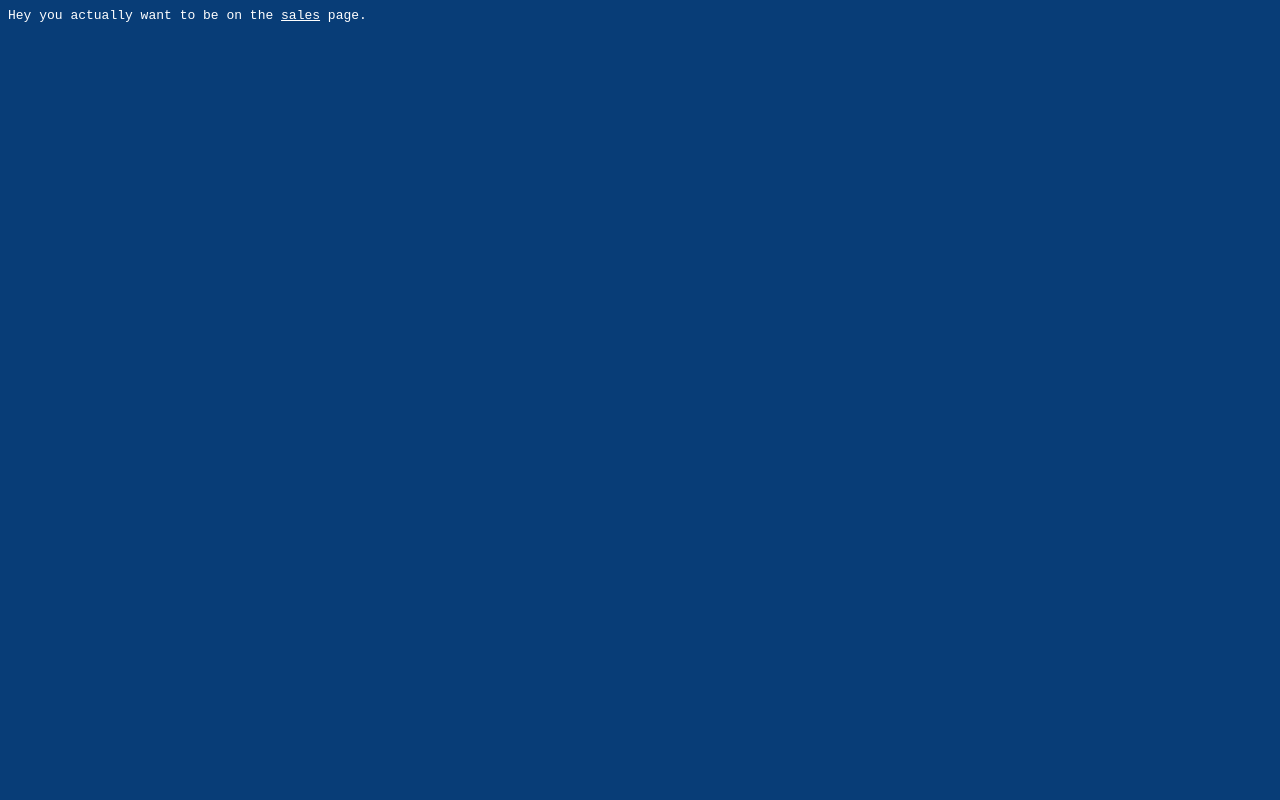
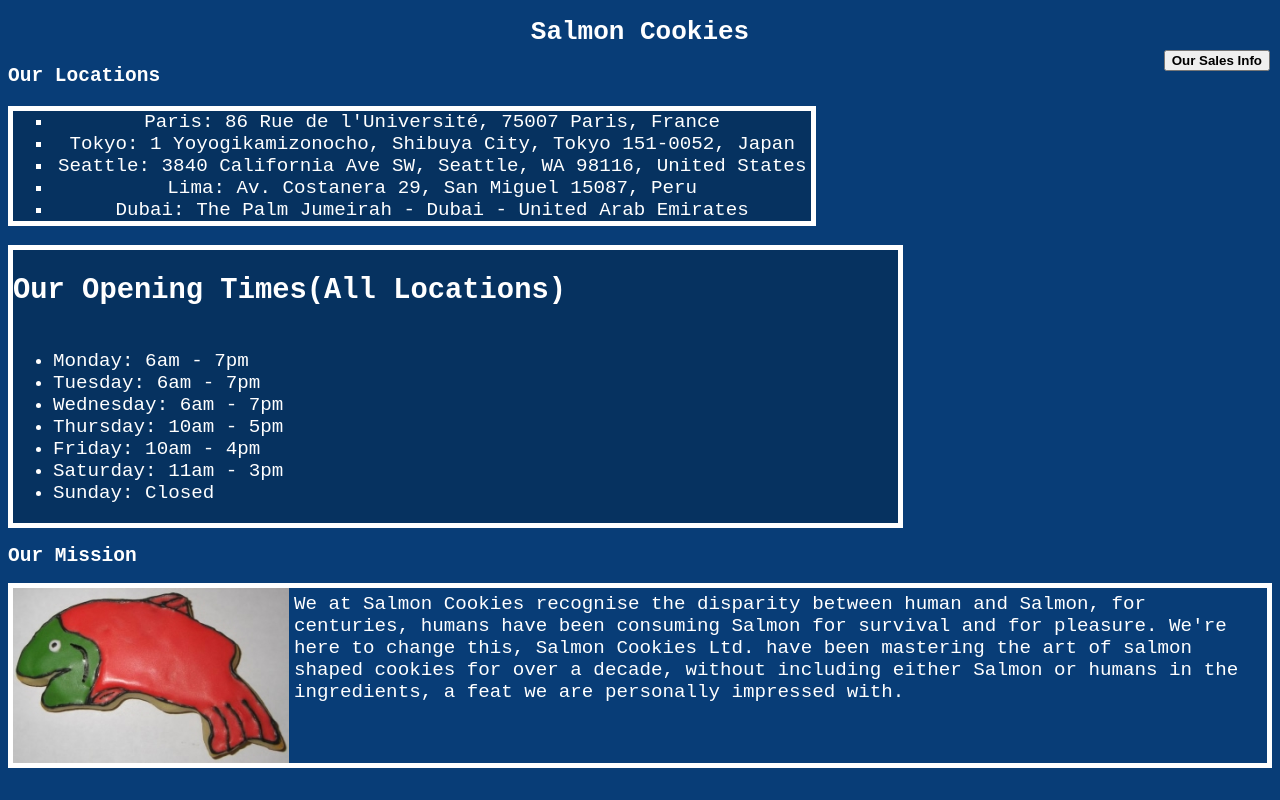
Before and after one commit to TopHatRev/cookie-stand, a plain HTML site: page index.html in a window 1280 px wide. Drawn offline with Linux system fonts and the light colour scheme.

Commit message:
Add locations, times and paragraph.

```diff
--- a/index.html
+++ b/index.html
@@ -5,9 +5,50 @@
     <meta http-equiv="X-UA-Compatible" content="IE=edge" />
     <meta name="viewport" content="width=device-width, initial-scale=1.0" />
     <link rel="stylesheet" href="style.css" />
-    <title>Lab 6 solution</title>
+    <title>Salmon Cookies</title>
   </head>
   <body>
-    Hey you actually want to be on the <a href="sales.html">sales</a> page.
+    <h1>Salmon Cookies</h1>
+    <div class="locations">
+      <h2>Our Locations</h2>
+      <ul>
+        <li>Paris: 86 Rue de l'Université, 75007 Paris, France</li>
+        <li>Tokyo: 1 Yoyogikamizonocho, Shibuya City, Tokyo 151-0052, Japan</li>
+        <li>
+          Seattle: 3840 California Ave SW, Seattle, WA 98116, United States
+        </li>
+        <li>Lima: Av. Costanera 29, San Miguel 15087, Peru</li>
+        <li>Dubai: The Palm Jumeirah - Dubai - United Arab Emirates</li>
+      </ul>
+    </div>
+    <div class="salesButton">
+      <a href="sales.html">
+        <button><b>Our Sales Info</b></button>
+      </a>
+    </div>
+    <div class="times">
+      <h2>Our Opening Times(All Locations)</h2>
+      <ul>
+        <li>Monday: 6am - 7pm</li>
+        <li>Tuesday: 6am - 7pm</li>
+        <li>Wednesday: 6am - 7pm</li>
+        <li>Thursday: 10am - 5pm</li>
+        <li>Friday: 10am - 4pm</li>
+        <li>Saturday: 11am - 3pm</li>
+        <li>Sunday: Closed</li>
+      </ul>
+    </div>
+    <h2>Our Mission</h2>
+    <div class="missionPara">
+      <img src="frosted-cookie.jpg" alt="a weird fish cookie" />
+      <p>
+        We at Salmon Cookies recognise the disparity between human and Salmon,
+        for centuries, humans have been consuming Salmon for survival and for
+        pleasure. We're here to change this, Salmon Cookies Ltd. have been
+        mastering the art of salmon shaped cookies for over a decade, without
+        including either Salmon or humans in the ingredients, a feat we are
+        personally impressed with.
+      </p>
+    </div>
   </body>
 </html>
--- a/style.css
+++ b/style.css
@@ -13,3 +13,49 @@ th {
   border: 1px solid #fff;
   padding: 0.5rem;
 }
+
+h1 {
+  text-align: center;
+}
+
+.locations {
+  justify-content: center;
+  align-items: center;
+}
+
+.locations ul {
+  border: 5px solid white;
+  display: flex;
+  flex-direction: column;
+  list-style: square;
+  width: 60%;
+  font-size: 1.2rem;
+  background-color: #063260;
+  text-align: center;
+}
+
+.salesButton {
+  display: flex;
+  position: absolute;
+  right: 10px;
+  top: 50px;
+}
+
+.times {
+  border: 5px solid white;
+  display: flex;
+  flex-direction: column;
+  background-color: #063260;
+  font-size: 1.2rem;
+  width: 70%;
+}
+
+.missionPara {
+  font-size: 1.2rem;
+  display: flex;
+  border: 5px solid white;
+}
+
+.missionPara p {
+  margin: 5px;
+}
```
Also changed, not shown: sales.html (+6 -1 lines), chinook.jpg (added), frosted-cookie.jpg (added).
